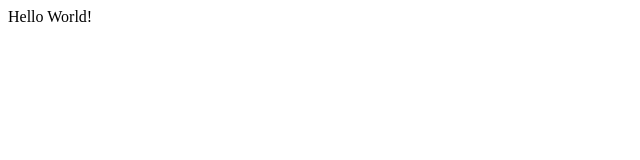
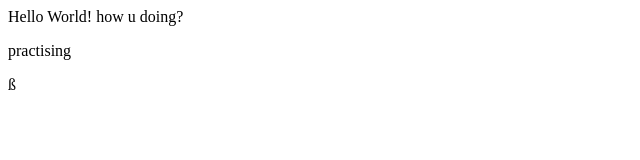
Before and after one commit to Si93xx/AboutMe, a plain HTML site: page index.html in a window 1280 px wide. Shown: the whole page, without its empty margins (0-640 px from the left). Drawn offline with Linux system fonts and the light colour scheme.

Commit message:
Add files via upload

```diff
--- a/index.html
+++ b/index.html
@@ -4,6 +4,7 @@
         <title>Sadia's Profile</title>
     </head>
     <body>
-        Hello World!
+        Hello World! how u doing?
     </body>
-</html>
+    <p>practising</p>
+</html>ß
```
